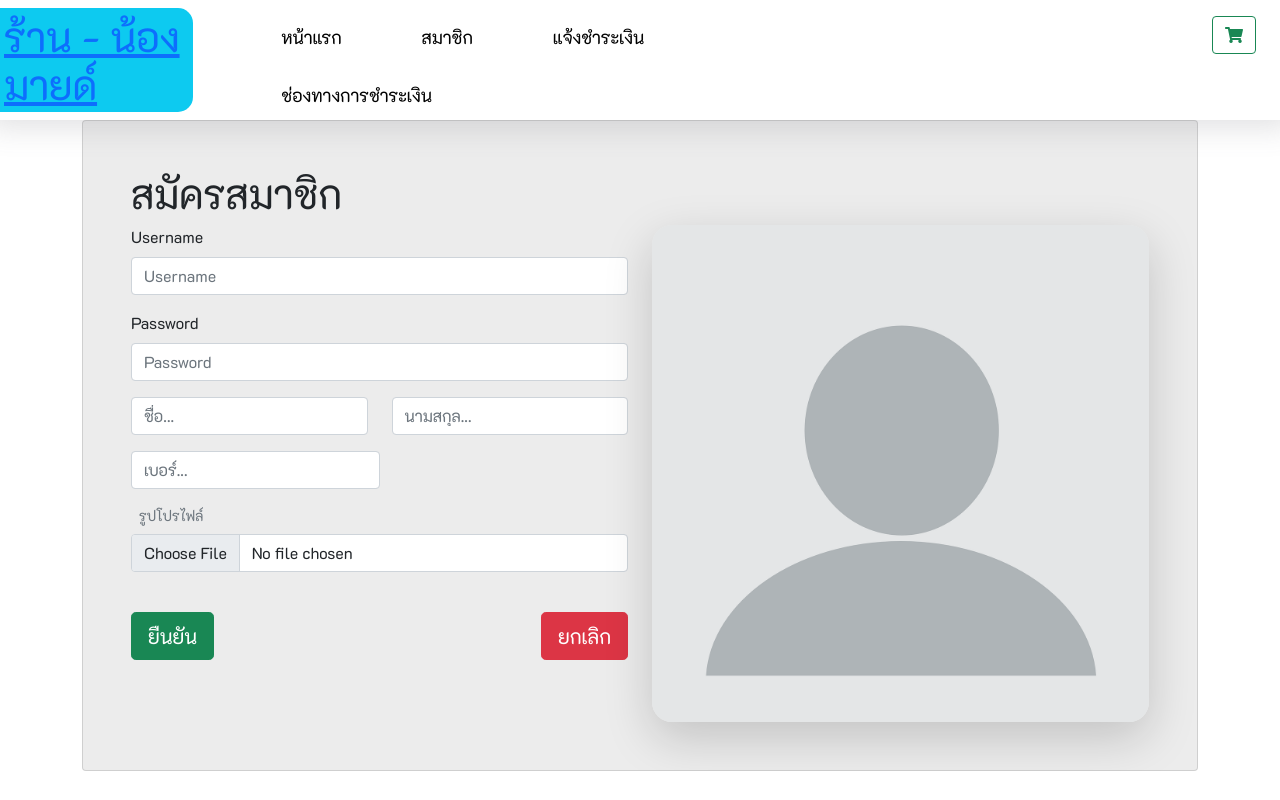
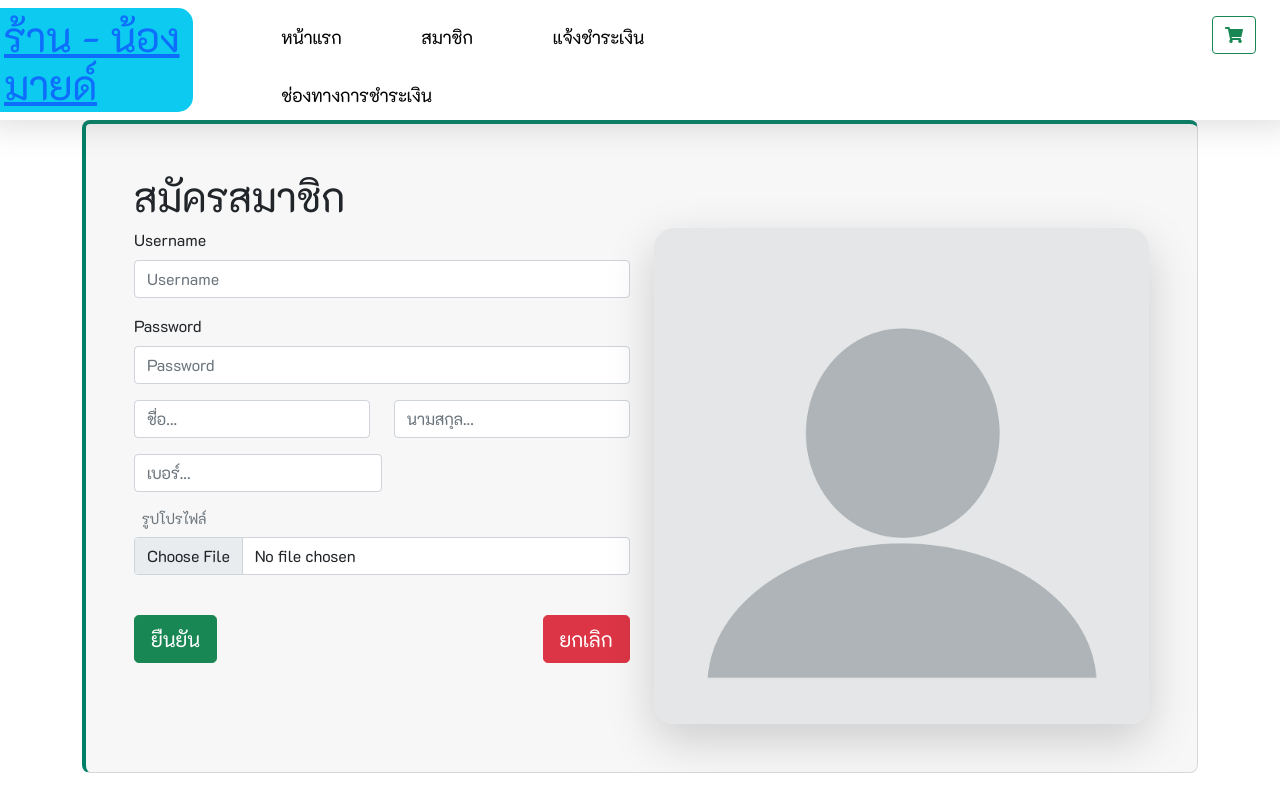
Before and after one commit to nitipoom42/Project_Rmutt, a PHP site: page /User/register.php in a window 1280 px wide. Run offline with PHP 8.4, Linux system fonts and the light colour scheme; data comes from the database, SQL or seed files in the repository; data that the repository does not hold is empty.

Commit message:
แก้ box_register เป็นขอบเขียวๆ

```diff
--- a/Asset/css.css
+++ b/Asset/css.css
@@ -11,6 +11,27 @@ html {
 body {
   background-color: #ffffff;
   font-family: "K2D", sans-serif;
+}
+/* width */
+::-webkit-scrollbar {
+  width: 0.7rem;
+}
+
+/* Track */
+::-webkit-scrollbar-track {
+  box-shadow: inset 0 0 5px grey;
+  border-radius: 10px;
+}
+
+/* Handle */
+::-webkit-scrollbar-thumb {
+  background: #00b28d;
+  border-radius: 10px;
+}
+
+/* Handle on hover */
+::-webkit-scrollbar-thumb:hover {
+  background: #008065;
 }
 /* menu */
 .Box_Menu {
@@ -121,7 +142,10 @@ body {
 
 /* login */
 .box_login {
-  background: rgb(236, 236, 236);
+  background: rgb(247, 247, 247);
+  border-radius: 0.5rem;
+  border-left: 0.3rem solid #008065;
+  border-top: 0.3rem solid #008065;
 }
 .i_login {
   font-size: 30px;
@@ -371,7 +395,7 @@ tr {
   height: 15rem;
 }
 .border_items_footer {
-  border-left: 0.1rem solid rgb(177, 177, 177);
+  border-left: 0.2rem solid #00b28d;
   height: 100%;
 }
 .copy_right {
--- a/User/register.php
+++ b/User/register.php
@@ -64,8 +64,6 @@
                                 </div>
                             </div>
                         </div>
-
-
                         <div class="mb-3 col-6">
                             <input name="Tel" type="text" class="form-control" placeholder="เบอร์..." required>
                         </div>
```
